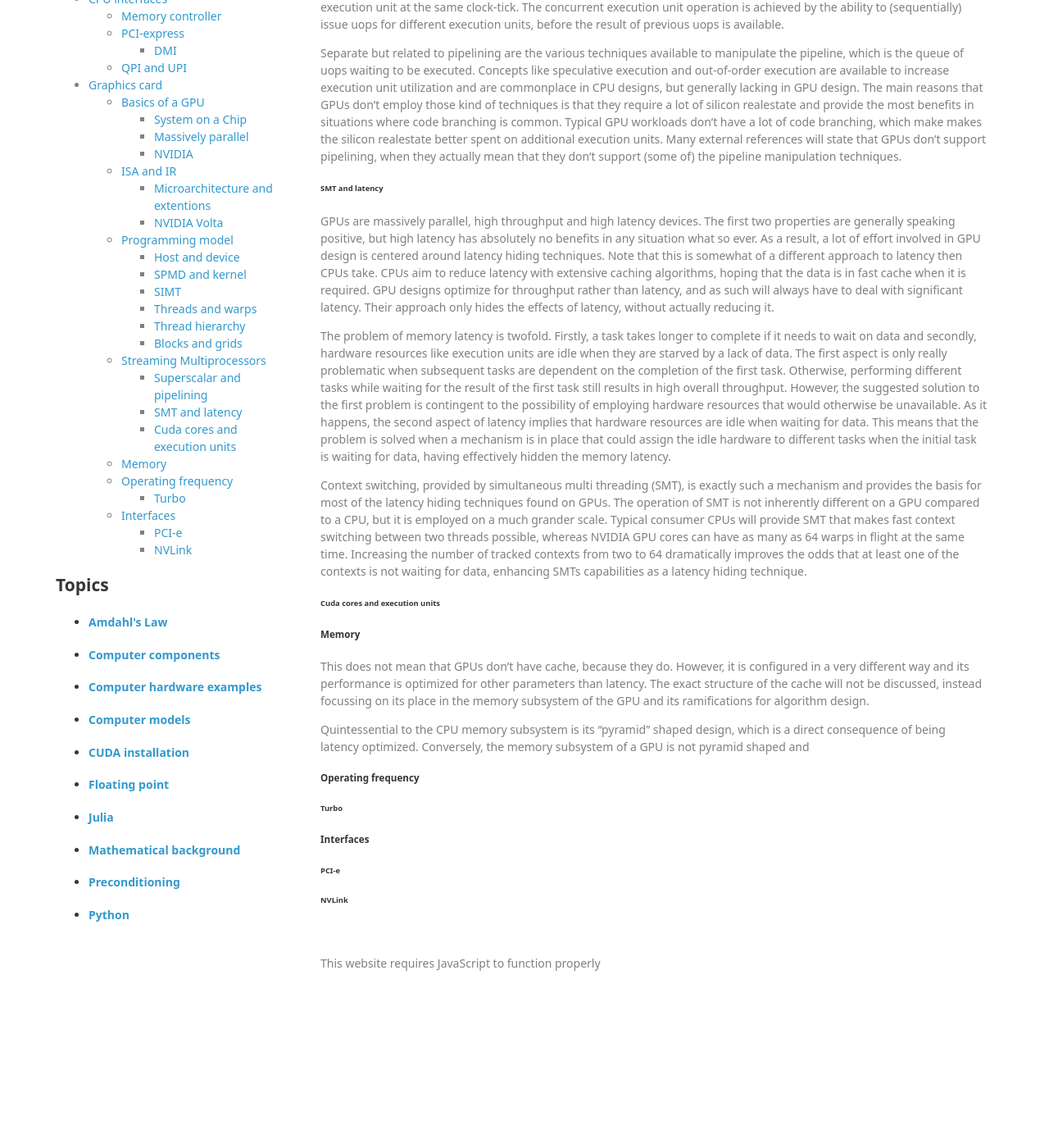
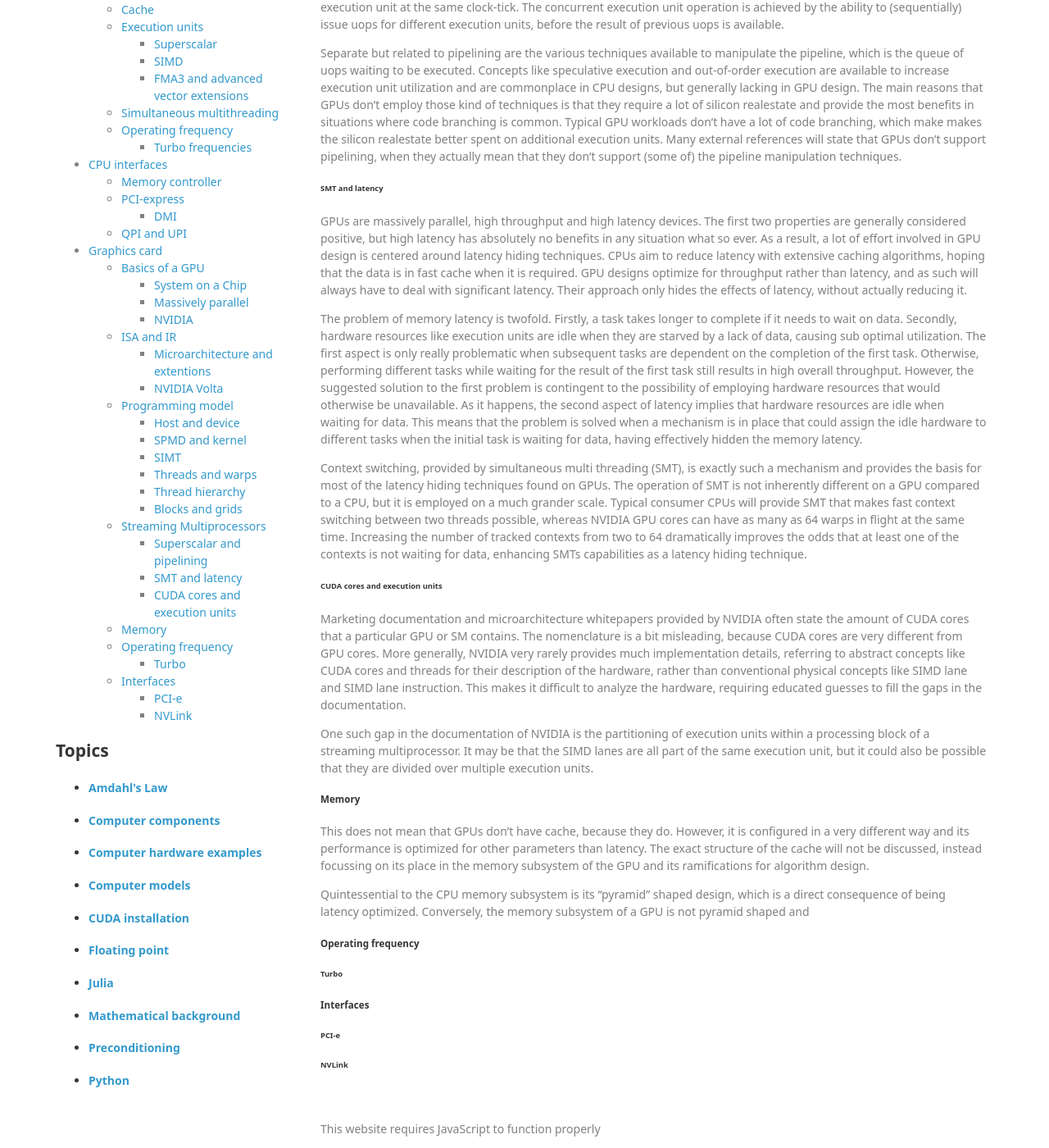
Before and after one commit to lucasbekker/lucasbekker.github.io, a Jekyll site: the page built from _sections/Computer_components.md, in a window 1280 px wide and 1400 px high, scrolled down 11483 px. Shown: the whole window at 82% size. Built offline with Jekyll 4.4.1, drawn with Linux system fonts in a browser that asks for light colours; nearby versions of some CDN libraries; formulas are drawn with MathJax 3; before the commit the page ends 12726 px from its top, so only the background shows below that.

Commit message:
Initial work on cuda cores.

```diff
--- a/_sections/Computer_components.md
+++ b/_sections/Computer_components.md
@@ -300,13 +300,17 @@
 
 ###### SMT and latency
 
-GPUs are massively parallel, high throughput and high latency devices. The first two properties are generally speaking positive, but high latency has absolutely no benefits in any situation what so ever. As a result, a lot of effort involved in GPU design is centered around latency hiding techniques. Note that this is somewhat of a different approach to latency then CPUs take. CPUs aim to reduce latency with extensive caching algorithms, hoping that the data is in fast cache when it is required. GPU designs optimize for throughput rather than latency, and as such will always have to deal with significant latency. Their approach only hides the effects of latency, without actually reducing it.
+GPUs are massively parallel, high throughput and high latency devices. The first two properties are generally considered positive, but high latency has absolutely no benefits in any situation what so ever. As a result, a lot of effort involved in GPU design is centered around latency hiding techniques. CPUs aim to reduce latency with extensive caching algorithms, hoping that the data is in fast cache when it is required. GPU designs optimize for throughput rather than latency, and as such will always have to deal with significant latency. Their approach only hides the effects of latency, without actually reducing it.
 
-The problem of memory latency is twofold. Firstly, a task takes longer to complete if it needs to wait on data and secondly, hardware resources like execution units are idle when they are starved by a lack of data. The first aspect is only really problematic when subsequent tasks are dependent on the completion of the first task. Otherwise, performing different tasks while waiting for the result of the first task still results in high overall throughput. However, the suggested solution to the first problem is contingent to the possibility of employing hardware resources that would otherwise be unavailable. As it happens, the second aspect of latency implies that hardware resources are idle when waiting for data. This means that the problem is solved when a mechanism is in place that could assign the idle hardware to different tasks when the initial task is waiting for data, having effectively hidden the memory latency.
+The problem of memory latency is twofold. Firstly, a task takes longer to complete if it needs to wait on data. Secondly, hardware resources like execution units are idle when they are starved by a lack of data, causing sub optimal utilization. The first aspect is only really problematic when subsequent tasks are dependent on the completion of the first task. Otherwise, performing different tasks while waiting for the result of the first task still results in high overall throughput. However, the suggested solution to the first problem is contingent to the possibility of employing hardware resources that would otherwise be unavailable. As it happens, the second aspect of latency implies that hardware resources are idle when waiting for data. This means that the problem is solved when a mechanism is in place that could assign the idle hardware to different tasks when the initial task is waiting for data, having effectively hidden the memory latency.
 
 Context switching, provided by simultaneous multi threading (SMT), is exactly such a mechanism and provides the basis for most of the latency hiding techniques found on GPUs. The operation of SMT is not inherently different on a GPU compared to a CPU, but it is employed on a much grander scale. Typical consumer CPUs will provide SMT that makes fast context switching between two threads possible, whereas NVIDIA GPU cores can have as many as 64 warps in flight at the same time. Increasing the number of tracked contexts from two to 64 dramatically improves the odds that at least one of the contexts is not waiting for data, enhancing SMTs capabilities as a latency hiding technique.
 
-###### Cuda cores and execution units
+###### CUDA cores and execution units
+
+Marketing documentation and microarchitecture whitepapers provided by NVIDIA often state the amount of CUDA cores that a particular GPU or SM contains. The nomenclature is a bit misleading, because CUDA cores are very different from GPU cores. More generally, NVIDIA very rarely provides much implementation details, referring to abstract concepts like CUDA cores and threads for their description of the hardware, rather than conventional physical concepts like SIMD lane and SIMD lane instruction. This makes it difficult to analyze the hardware, requiring educated guesses to fill the gaps in the documentation.
+
+One such gap in the documentation of NVIDIA is the partitioning of execution units within a processing block of a streaming multiprocessor. It may be that the SIMD lanes are all part of the same execution unit, but it could also be possible that they are divided over multiple execution units.
 
 ##### Memory
 
```
